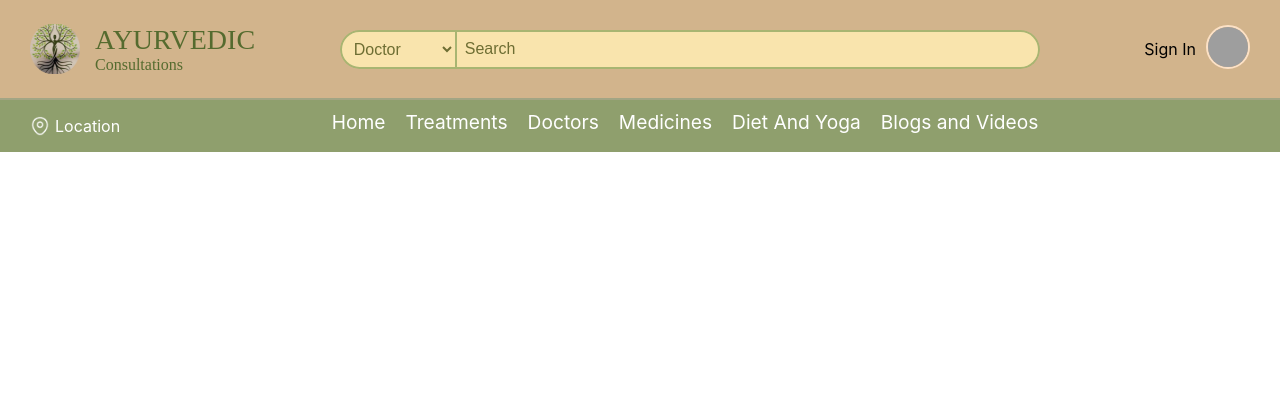
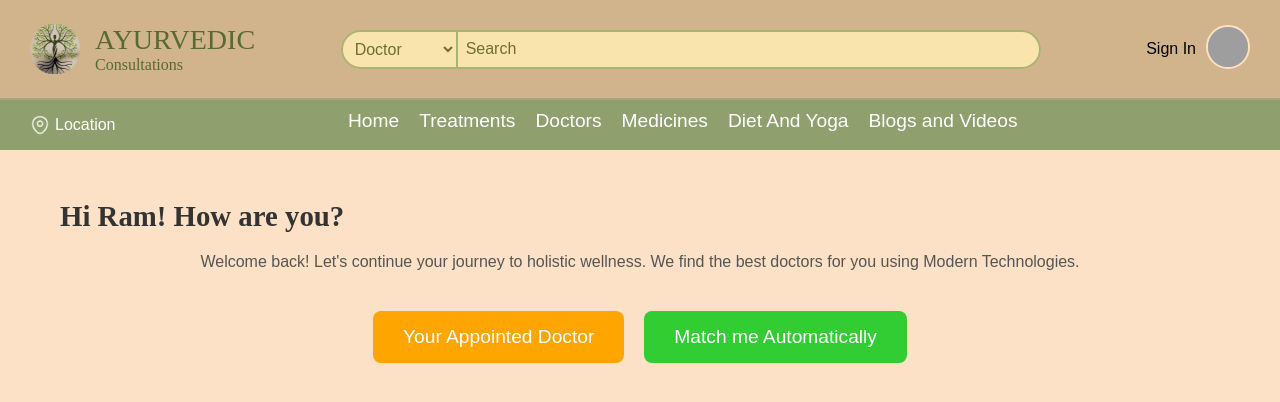
Before and after one commit to Harshitha-02/ayurvedic-app, a React (Create React App) app in the folder frontend/: page /home in a window 1280 px wide. Shown: the top 402 px of the page. Built offline with nearby package versions, Linux system fonts and the light colour scheme; grey boxes are pictures that could not be loaded; a web font is replaced by a local one.

Commit message:
navbar connected

```diff
--- a/frontend/src/App.js
+++ b/frontend/src/App.js
@@ -1,10 +1,14 @@
-import React from 'react';
+import React, { useContext } from 'react';
 import { BrowserRouter as Router, Route, Routes } from 'react-router-dom';
 import ProtectedRoute from './components/ProtectedRoute';
 import HomeScreen from './screens/HomeScreen';
 import MedicinesScreen from './screens/Medicines';
 import DietYogaScreen from './screens/Patients/DietYogaComponent';
 import NavBar from './screens/Navbar';
+import PatientNavBar from './screens/Patients/PatientNavBar';  // Patient specific navbar
+import DoctorNavBar from './screens/Doctors/DoctorNavBar';    // Doctor specific navbar
+import RetailerNavBar from './screens/Retailers/RetailerNavBar'; // Retailer specific navbar
+
 import BlogsVideosScreen from './screens/BlogsVideosScreen';
 import DoctorsScreen from './screens/DoctorsScreen';
 import DoctorDetailPage from './screens/Patients/DoctorDetailPage';
@@ -16,6 +20,7 @@ import SignUpRetailerScreen from './screens/Retailers/SignUpRetailerScreen';
 import PrakritiDetermination from './screens/PrakritiDetermination';
 import TreatmentsScreen from './screens/Treatments';
 import AppointedDoctor from './screens/Patients/AppointedDoctor';
+import PatientPage from './screens/Patients/PatientPage'
 
 import DoctorHomeScreen from './screens/Doctors/DoctorHomeScreen';
 import CurrentRequests from './screens/Doctors/CurrentRequests';
@@ -29,10 +34,26 @@ import ManageProducts from './screens/Retailers/ManageProducts';
 import MyOrders from './screens/Retailers/MyOrders';
 // import CustomerSupport from './screens/Retailers/CustomerSupport';
 
+import { AuthContext } from './context/AuthContext';
+
 function App() {
+  const { auth } = useContext(AuthContext);
+  const renderNavBar = () => {
+    switch (auth.role) {
+      case 'patient':
+        return <PatientNavBar />;
+      case 'doctor':
+        return <DoctorNavBar />;
+      case 'retailer':
+        return <RetailerNavBar />;
+      default:
+        return <NavBar />;
+    }
+  };
+
   return (
     <Router>
-      <NavBar />
+      {renderNavBar()}
       <Routes>
         <Route path="/" element={<HomeScreen />} />
         <Route path="/treatments" element={<TreatmentsScreen />} />
@@ -48,6 +69,7 @@ function App() {
         <Route path="/signup-retailer" element={<SignUpRetailerScreen />} />
         <Route path="/prakritidetermination" element={<PrakritiDetermination />} />
         <Route path="/appointeddoctor" element={<AppointedDoctor />} />
+        <Route path="/home" element={<PatientPage />} />
 
         <Route element={<ProtectedRoute />}>
           <Route path="/doctor-home" element={<DoctorHomeScreen />} />
--- a/frontend/src/context/AuthContext.js
+++ b/frontend/src/context/AuthContext.js
@@ -7,6 +7,7 @@ function AuthProvider({ children }) {
   const [auth, setAuth] = useState({
     token: localStorage.getItem('token'),
     user: null,
+    role: localStorage.getItem('role') || 'guest',
   });
 
   useEffect(() => {
@@ -20,15 +21,17 @@ function AuthProvider({ children }) {
           });
           const data = await response.json();
           if (response.ok) {
-            setAuth({ ...auth, user: data.user });
+            setAuth({ ...auth, user: data.user, role: data.user.role });
           } else {
             setAuth({ token: null, user: null });
             localStorage.removeItem('token');
+            localStorage.removeItem('role');
           }
         } catch (error) {
           console.error('Error fetching user:', error);
           setAuth({ token: null, user: null });
           localStorage.removeItem('token');
+          localStorage.removeItem('role');
         }
       }
     };
--- /dev/null
+++ b/frontend/src/screens/Doctors/DoctorNavBar.js
@@ -0,0 +1,34 @@
+import React from 'react';
+import { NavLink } from 'react-router-dom';
+import '../NavBar.css';
+// import profilePic from '../media/doctor-profile.png'; // Add profile image
+
+function DoctorNavBar() {
+  return (
+    <header className="navbar-header">
+      <div className="top-navbar">
+        <div className="logo-container">
+          {/* <img src={profilePic} alt="Doctor Logo" className="nav-logo" /> */}
+          <div className="text-container">
+            <div className="logo-text">Doctor Portal</div>
+          </div>
+        </div>
+      </div>
+      <nav className="navbar">
+        <ul>
+          <li>
+            <NavLink to="/doctor-home" activeClassName="active">Home</NavLink>
+          </li>
+          <li>
+            <NavLink to="/current-requests" activeClassName="active">Current Requests</NavLink>
+          </li>
+          <li>
+            <NavLink to="/appointment-slots" activeClassName="active">Appointment Slots</NavLink>
+          </li>
+        </ul>
+      </nav>
+    </header>
+  );
+}
+
+export default DoctorNavBar;
--- /dev/null
+++ b/frontend/src/screens/Patients/PatientNavBar.js
@@ -0,0 +1,34 @@
+import React from 'react';
+import { NavLink } from 'react-router-dom';
+import '../Navbar';
+// import profilePic from '../media/patient-profile.png'; // Add profile image
+
+function PatientNavBar() {
+  return (
+    <header className="navbar-header">
+      <div className="top-navbar">
+        <div className="logo-container">
+          {/* <img src={profilePic} alt="Patient Logo" className="nav-logo" /> */}
+          <div className="text-container">
+            <div className="logo-text">Patient Portal</div>
+          </div>
+        </div>
+      </div>
+      <nav className="navbar">
+        <ul>
+          <li>
+            <NavLink to="/home" activeClassName="active">Home</NavLink>
+          </li>
+          <li>
+            <NavLink to="/appointeddoctor" activeClassName="active">My Doctor</NavLink>
+          </li>
+          <li>
+            <NavLink to="/prakritidetermination" activeClassName="active">Prakriti Determination</NavLink>
+          </li>
+        </ul>
+      </nav>
+    </header>
+  );
+}
+
+export default PatientNavBar;
--- /dev/null
+++ b/frontend/src/screens/Patients/PatientPage.css
@@ -0,0 +1,54 @@
+/* Styling for the container and layout */
+body {
+    font-family: 'Arial', sans-serif;
+    background-color: #fce1c6; /* Light Beige Background */
+    margin: 0;
+    padding: 0;
+  }
+
+  .patient-container {
+    max-width: 1200px;
+    margin: 0 auto;
+  }
+
+  /* Main content styling */
+  .content {
+    text-align: center;
+    padding: 50px 20px;
+  }
+
+  h1 {
+    font-size: 2.5em;
+    color: #333;
+  }
+
+  p {
+    font-size: 1.2em;
+    color: #666;
+    margin-bottom: 40px;
+  }
+
+  /* Buttons styling */
+  .button-group {
+    display: flex;
+    justify-content: center;
+    gap: 20px;
+  }
+
+  .appoint-btn, .match-btn {
+    padding: 15px 30px;
+    font-size: 1.2em;
+    border: none;
+    border-radius: 8px;
+    cursor: pointer;
+  }
+
+  .appoint-btn {
+    background-color: orange;
+    color: white;
+  }
+
+  .match-btn {
+    background-color: limegreen;
+    color: white;
+  }
--- /dev/null
+++ b/frontend/src/screens/Patients/PatientPage.js
@@ -0,0 +1,20 @@
+import React from 'react';
+import './PatientPage.css'; // Import the CSS file for styling
+
+function PatientPage() {
+  return (
+    <div className="patient-container">
+      <main className="content">
+      {/* fetch name and show */}
+        <h1>Hi Ram! How are you?</h1>
+        <p>Welcome back! Let's continue your journey to holistic wellness. We find the best doctors for you using Modern Technologies.</p>
+        <div className="button-group">
+          <button className="appoint-btn">Your Appointed Doctor</button>
+          <button className="match-btn">Match me Automatically</button>
+        </div>
+      </main>
+    </div>
+  );
+}
+
+export default PatientPage;
--- a/frontend/src/screens/PrakritiDetermination.js
+++ b/frontend/src/screens/PrakritiDetermination.js
@@ -7,11 +7,11 @@ function PrakritiDetermination() {
   const navigate = useNavigate();
 
   const handleNextClick = () => {
-    navigate('/'); // Navigate to HomeScreen
+    navigate('/home'); // Navigate to HomeScreen
   };
 
   const handleSkipClick = () => {
-    navigate('/'); // Navigate to HomeScreen
+    navigate('/home'); // Navigate to HomeScreen
   };
 
   return (
--- /dev/null
+++ b/frontend/src/screens/Retailers/RetailerNavBar.js
@@ -0,0 +1,34 @@
+import React from 'react';
+import { NavLink } from 'react-router-dom';
+import '../NavBar.css';
+// import profilePic from '../media/retailer-profile.png'; // Add profile image
+
+function RetailerNavBar() {
+  return (
+    <header className="navbar-header">
+      <div className="top-navbar">
+        <div className="logo-container">
+          {/* <img src={profilePic} alt="Retailer Logo" className="nav-logo" /> */}
+          <div className="text-container">
+            <div className="logo-text">Retailer Portal</div>
+          </div>
+        </div>
+      </div>
+      <nav className="navbar">
+        <ul>
+          <li>
+            <NavLink to="/retailer-home" activeClassName="active">Home</NavLink>
+          </li>
+          <li>
+            <NavLink to="/manage-products" activeClassName="active">Manage Products</NavLink>
+          </li>
+          <li>
+            <NavLink to="/my-orders" activeClassName="active">My Orders</NavLink>
+          </li>
+        </ul>
+      </nav>
+    </header>
+  );
+}
+
+export default RetailerNavBar;
--- a/frontend/src/screens/SignUpScreen.js
+++ b/frontend/src/screens/SignUpScreen.js
@@ -1,4 +1,4 @@
-import React from 'react';
+import React, { useState } from 'react';
 import { useNavigate } from 'react-router-dom';
 import './SignInScreen.css';
 import './SignUpScreen.css';
@@ -6,8 +6,10 @@ import logo from '../media/logo.png';
 
 function SignUpScreen() {
   const navigate = useNavigate();
+  const [userType, setUserType] = useState('');
 
   const handleSignUp = (role) => {
+    setUserType(role);
     if (role === 'patient') {
       navigate('/signup-patient');
     } else if (role === 'doctor') {
```
Also changed, not shown: frontend/src/screens/SignInScreen.js (+8 -4 lines), 3 other files (tests, documents, lock files or other folders).
